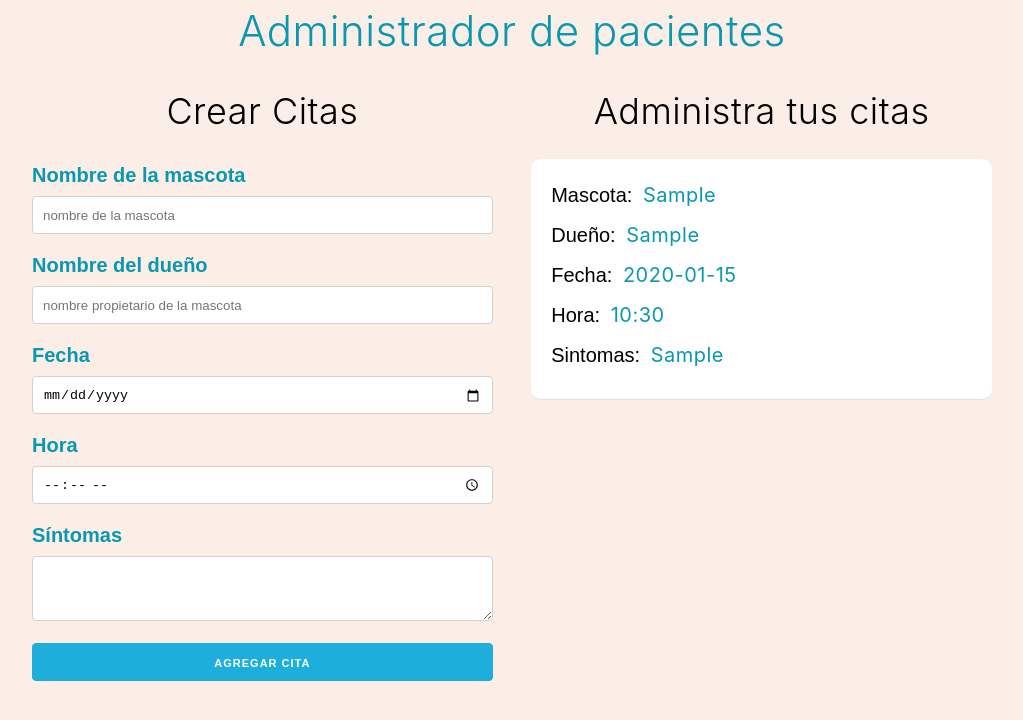
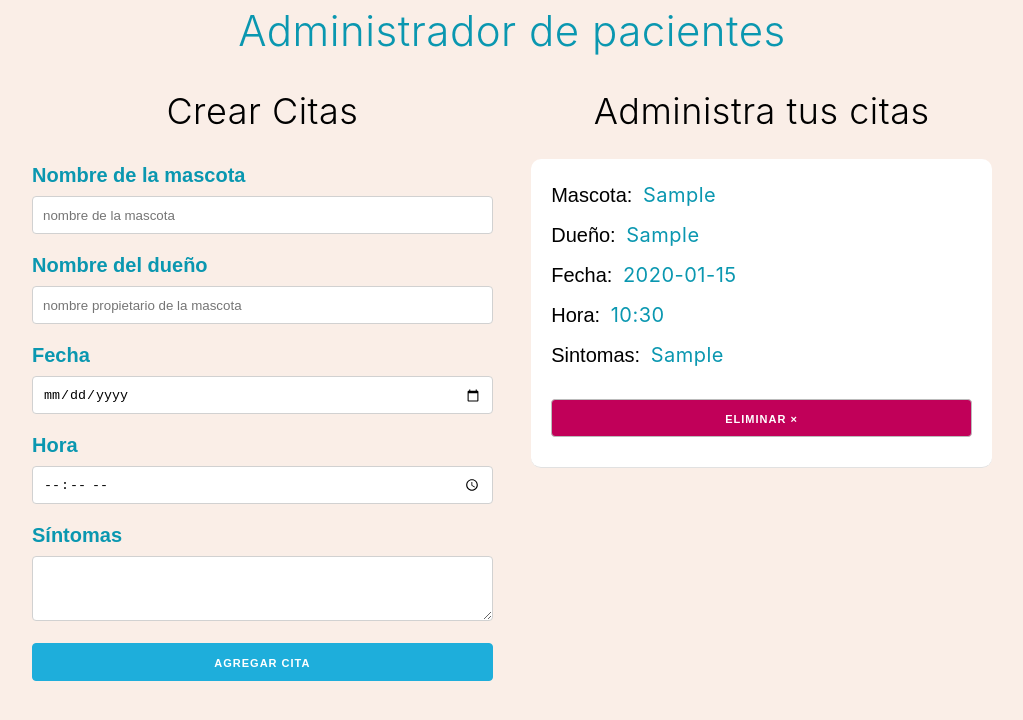
Before and after one commit to Rome96/appointment-management, a React (Create React App) app: page / in a window 1280 px wide. Both pictures are taken after typing "Sample", "Sample", "2020-01-15", "10:30", "Sample" into the empty fields and a click on the button "AGREGAR CITA". Shown: the top 720 px of the page, without its empty margins (128-1151 px from the left). Built offline with nearby package versions, Linux system fonts and the light colour scheme.

Commit message:
elimiar citas

```diff
--- a/src/App.js
+++ b/src/App.js
@@ -3,11 +3,12 @@ import Form from './components/Form'
 import Quote from './components/Quote'
 
 
-const RenderQuote = (quotes) => (
+const RenderQuote = (quotes, deleteQuotes) => (
   quotes.map(quote => (
     <Quote
       key={quote.id}
       quote={quote}
+      deleteQuotes={deleteQuotes}
     />
   ))
 )
@@ -16,14 +17,18 @@ function App() {
   const [ quotes, setQuotes ] = useState([])
 
   const createQuotes = (quote) => {
-    console.log('Citas', quote)
     setQuotes([
       ...quotes,
       quote
     ])
   }
 
- console.log('Array quotes:', quotes)
+  const deleteQuotes = (id) => {
+    const newQuotes = quotes.filter(quote => quote.id !== id )
+    setQuotes(newQuotes)
+    console.log('Citas:', newQuotes)
+  }
+
   return (
     <React.Fragment>
       <h2>Administrador de pacientes</h2>
@@ -35,8 +40,12 @@ function App() {
             />
           </div>
           <div className='one-half column'>
-            <h3>Administra tus citas</h3>
-            { RenderQuote(quotes) }
+            <h3>
+              {
+                quotes.length ? 'Administra tus citas' : 'No hay citas'
+              }
+            </h3>
+            { RenderQuote(quotes, deleteQuotes) }
           </div>
         </div>
       </div>
--- a/src/components/Quote.jsx
+++ b/src/components/Quote.jsx
@@ -1,7 +1,7 @@
 import React from 'react';
 
-const Quote = ({ quote }) => {
-  const { mascota, propietario, fecha, hora, sintomas } = quote
+const Quote = ({ quote, deleteQuotes }) => {
+  const { mascota, propietario, fecha, hora, sintomas, id } = quote
   return (
     <div className='cita'>
       <p>Mascota: <span>{mascota}</span></p>
@@ -9,7 +9,12 @@ const Quote = ({ quote }) => {
       <p>Fecha: <span>{fecha}</span></p>
       <p>Hora: <span>{hora}</span></p>
       <p>Sintomas: <span>{sintomas}</span></p>
-
+      <button
+        className='button eliminar u-full-width'
+        onClick={() => deleteQuotes(id)}
+      >
+        eliminar &times;
+      </button>
     </div>
   );
 }
```
